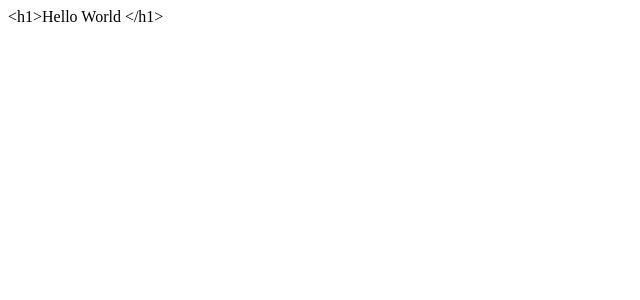
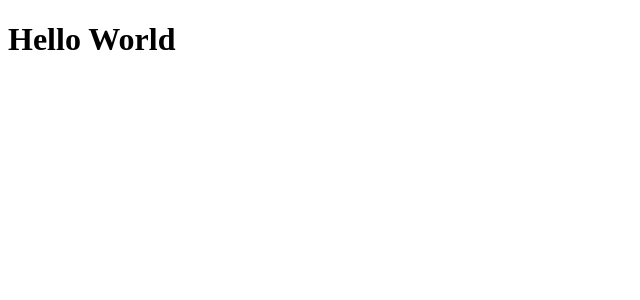
Before and after one commit to Indra-RMT/ticketing-microservices, a Next.js app in the folder client/: page / in a window 1280 px wide. Shown: the top 300 px of the page, without its empty margins (0-640 px from the left). Built offline with nearby package versions, Linux system fonts and the light colour scheme.

Commit message:
file change detection

```diff
--- /dev/null
+++ b/client/next.config.js
@@ -0,0 +1,6 @@
+module.exports = {
+  webpackDevMiddleware: (config) => {
+    config.watchOptions.pool = 300;
+    return config;
+  },
+};
--- /dev/null
+++ b/client/pages/banana.js
@@ -0,0 +1,5 @@
+const banana = () => {
+  return (<h1>Banana 3</h1>);
+};
+
+export default banana;
--- a/client/pages/index.js
+++ b/client/pages/index.js
@@ -1,5 +1,5 @@
 const index = () => {
-  return "<h1>Hello World </h1>";
+  return (<h1>Hello World </h1>);
 };
 
 export default index;
```
